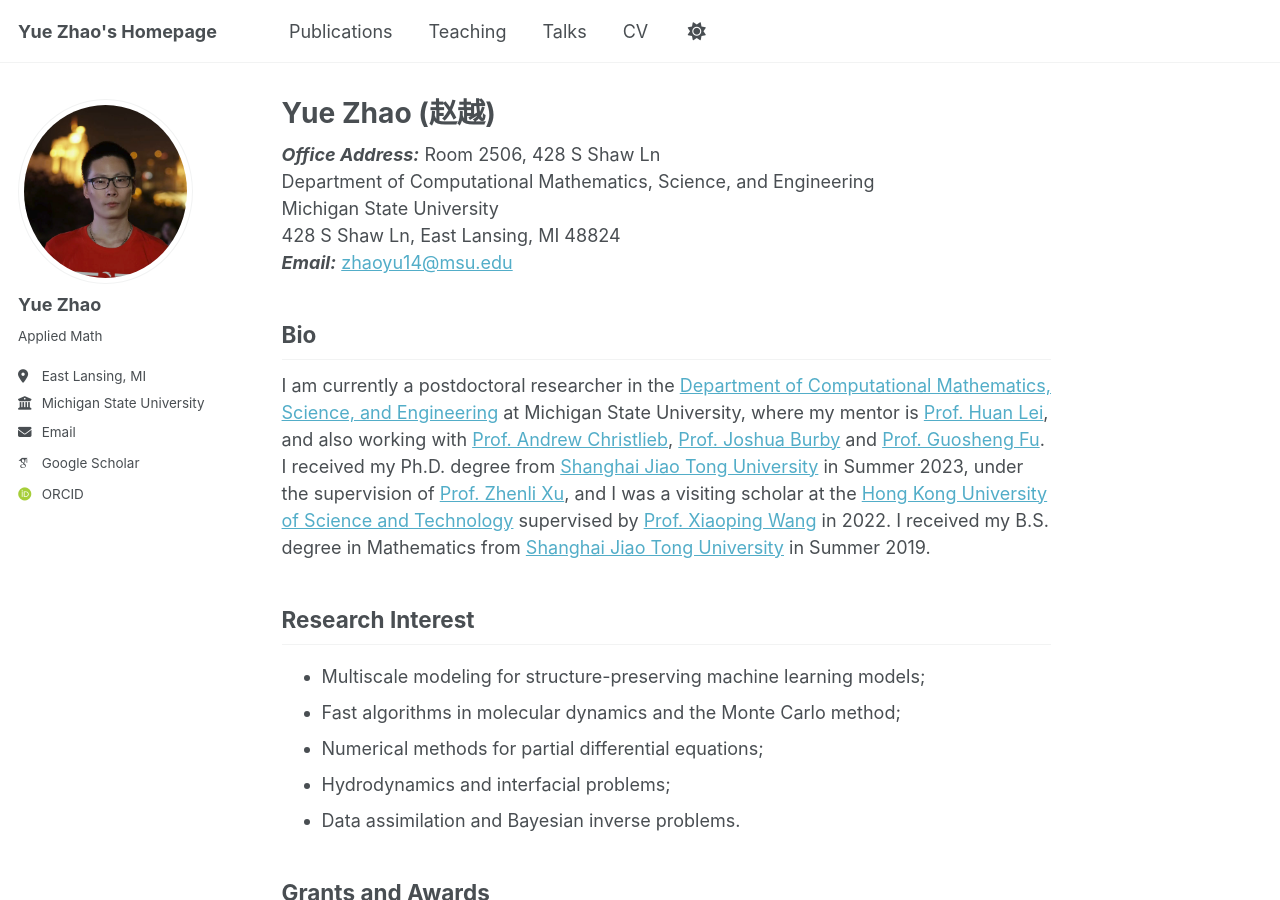
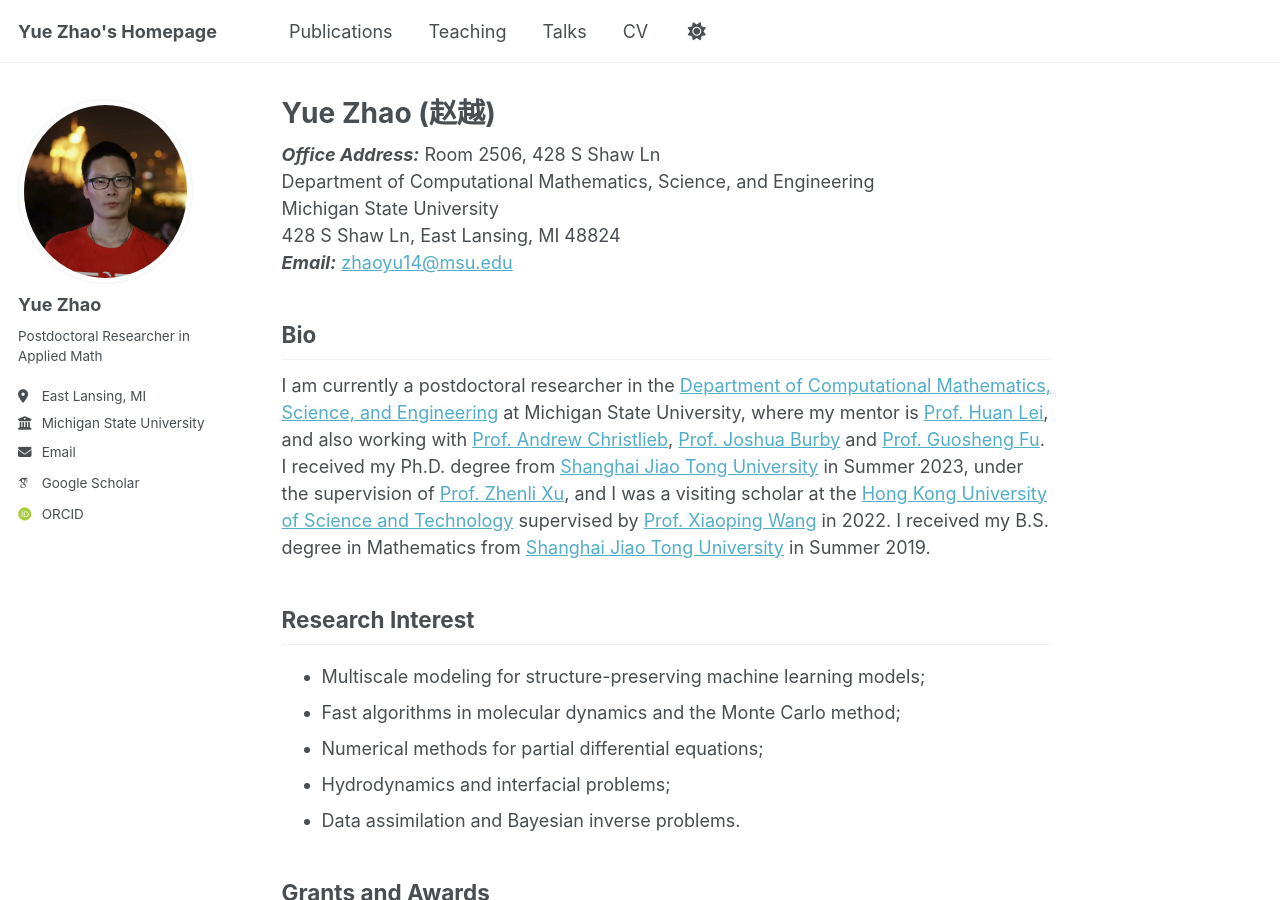
Before and after one commit to yuezhao1997/yuezhao1997.github.io, a Jekyll site: the page built from _pages/about.md, in a window 1280 px wide and 900 px high. Built offline with Jekyll 4.4.1, drawn with Linux system fonts in a browser that asks for light colours; some web fonts are replaced; a script bundle is joined from its source files by our own code; library files that are not in the unit come from our copies.

Commit message:
Update _config.yml

```diff
--- a/_config.yml
+++ b/_config.yml
@@ -26,7 +26,7 @@ author:
   avatar           : "yuezhao_profile.jpg"
   name             : "Yue Zhao"
   pronouns         :  # "he/him" # example: "she/her"
-  bio              : "Applied Math"
+  bio              : "Postdoctoral Researcher in Applied Math"
   location         : "East Lansing, MI"
   employer         : "Michigan State University"
   uri              :  # "https://yuezhao1997.github.io" # URL
```
